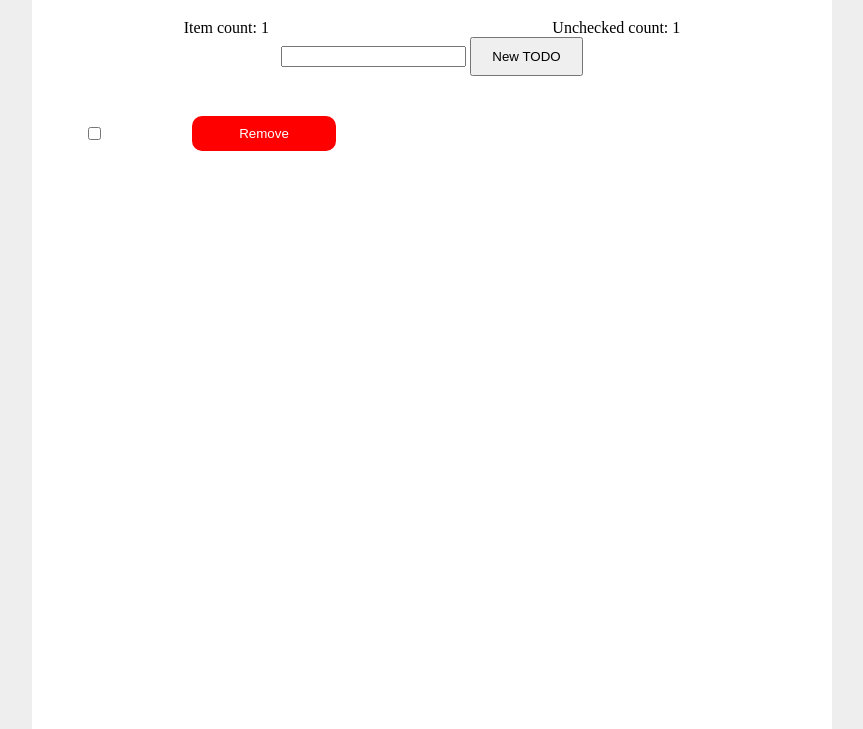
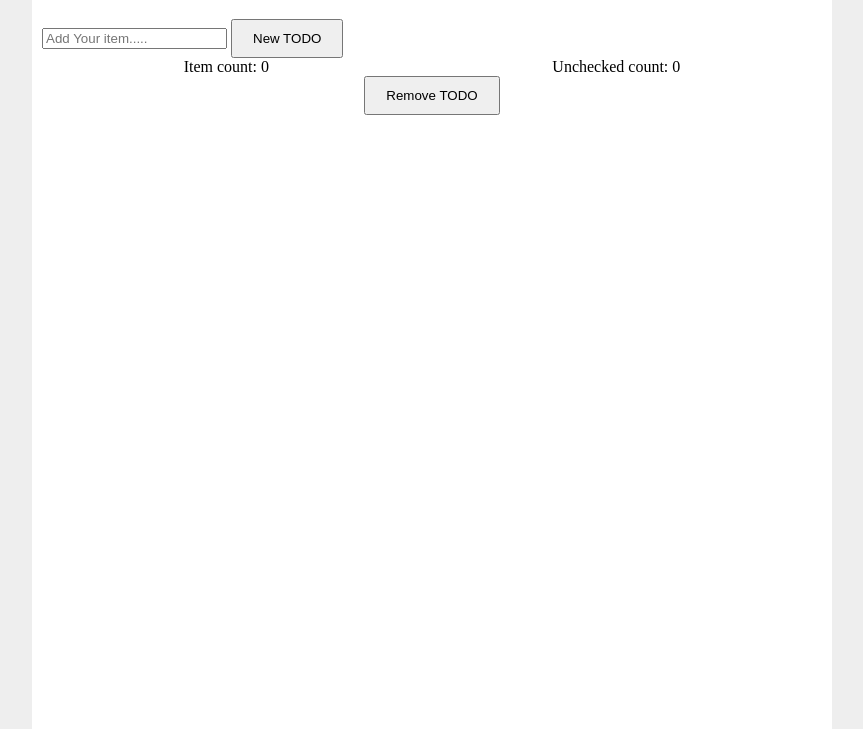
Before and after one commit to hrhm47/fa19-bcs-060-6B-MAD_Lab-, a plain HTML site: page Todo-App/index.html in a window 1280 px wide. Both pictures are taken after a click on the button "New TODO". Shown: the part 71-800 px from the top of the page, without its empty margins (208-1071 px from the left). Drawn offline with Linux system fonts and the light colour scheme.

Commit message:
lab assignment

```diff
--- a/Todo-App/index.html
+++ b/Todo-App/index.html
@@ -8,18 +8,20 @@
 
 <body>
   <div class="container center">
-    <h1 class="center title">My TODO App</h1>
+    <h1 class="center title">My TODO App </br> </h1>
+    <label for="">
+      <input type="text"id="input-item" class="input-item" placeholder="Add Your item..... ">
+
+      <button class="button center" onClick="newTodo()">New TODO</button>
+    </label>
     <div class="flow-right controls">
       <span>Item count: <span id="item-count">0</span></span>
       <span>Unchecked count: <span id="unchecked-count">0</span></span>
     </div>
+    <button class="button center" onClick="removeTodo()">Remove TODO</button>
+    <ul id="todo-list" class="todo-list" style="list-style-type: none;">
 
-    <div class="insert-item">
-      <input type="text" name="text" id="item-text">
-      <button class="button center" onClick="newTodo()">New TODO</button>
-    </div>
-    <ul id="todo-list" class="todo-list"></ul>
-    <ul class="checked-list"></ul>
+    </ul>
   </div>
   <script src="./script.js"></script>
 </body>
--- a/Todo-App/script.js
+++ b/Todo-App/script.js
@@ -5,83 +5,120 @@ const classNames = {
   TODO_DELETE: "todo-delete",
 };
 
-
 const list = document.getElementById("todo-list");
 const itemCountSpan = document.getElementById("item-count");
 const uncheckedCountSpan = document.getElementById("unchecked-count");
+let inputValue=document.getElementById("input-item");
+var count=0;
+var check=0;
+
+function newTodo() {
+  /*Add Logic for creating a new Todo Item. */
+
+  /*Below lines can be used to updated the data on frontend */
+  if (inputValue.value==''){
+
+    alert("Add items");
+    }
+  else{
+    var li=document.createElement('li');
 
 
-function createButton() {
-  var btn_cross = document.createElement("button")
-  btn_cross.innerHTML = "Remove"
+      var inp=document.createElement('input');
+      inp.type='checkbox';
+      inp.name='name';
+      inp.value='item_name';
+      inp.id='checkboxes';
+      inp.addEventListener('click',function(e){
+        // alert(e.target.checked);
+        if(e.target.checked){
+          check++;
+          uncheckedCountSpan.innerHTML =check;
+        }
+        else{
+        check--;
+          uncheckedCountSpan.innerHTML =check;
+        }
+      });
 
-  btn_cross.className = "item-delete-button"
-  btn_cross.onclick = removeTodo
-  return btn_cross
-}
 
-function createTextitem(item_name) {
-  var text = document.createElement("p")
-  text.innerHTML = item_name
-  return text
-}
+      var labl=document.createElement('label');
+      labl.innerText=inputValue.value;
 
-function createCheckbox() {
-  var checkbox = document.createElement('input');
-  checkbox.type = "checkbox";
-  checkbox.name = "name";
-  checkbox.value = "item_name"
-  checkbox.id = "item-checkbox";
-  checkbox.onclick = markAschecked
-  return checkbox
-}
-
-function createListitem(button, checkbox, p) {
-  var li = document.createElement("li");
-  li.appendChild(checkbox);
-  li.appendChild(p);
-  li.appendChild(button);
-  return li
-}
-
-function markAschecked() {
-  var text = ""
-  if (this.checked === true) {
-    text = this.parentNode.childNodes[1].innerHTML
-    this.parentNode.childNodes[1].innerHTML = ""
-    var del = document.createElement("del")
-    del.innerHTML = text
-    this.parentNode.childNodes[1].appendChild(del)
-    uncheckedCountSpan.innerHTML = uncheckedCountSpan.innerHTML * 1 - 1;
-  }
-  else {
-    text = this.parentNode.childNodes[1].childNodes[0].innerHTML;
-    this.parentNode.childNodes[1].childNodes[0].style.display = "none";
+      var btn=document.createElement('button');
+      btn.innerText='delete';
+      // btn.onclick=singleRemove;
+      btn.addEventListener('click',function(e){
+        // const res=e.target.parentNode;
+        // todos.removeChild(res);
+        // // alert(e.target.parentNode.);
+        // // e.target.parentNode.removeChild(e.target.parentNode.childNodes[0]);
+        // // e.target.parentNode.removeChild(e.target.parentNode.childNodes[1]);
+        // e.parentNode.parentNode.removeChild(e.parentNode);
+        // e.target.parentNode.childNodes[2].innerHTML=''  ;
+        // alert(a);
+        // this.removeChild(ab);
+        var text="";
+        // text = this.parentNode.childNodes[1].innerHTML
+        // this.parentNode.childNodes[1].innerHTML = ""
+        // var del = document.createElement("del")
+        // del.innerHTML = text
+        // this.parentNode.childNodes[1].appendChild(del)
+        // uncheckedCountSpan.innerHTML = uncheckedCountSpan.innerHTML * 1 - 1;
+        text = this.parentNode.childNodes[1].childNodes[0].innerHTML
+    this.parentNode.childNodes[1].childNodes[0].style.display = "none"
     this.parentNode.childNodes[1].innerHTML = text
     uncheckedCountSpan.innerHTML = uncheckedCountSpan.innerHTML * 1 + 1;
+      })
+
+      li.appendChild(inp);
+      li.appendChild(labl);
+      li.appendChild(btn);
+      list.appendChild(li);
+      // console.log(li);
+
+      // list.innerHTML +=`<li><input type="checkbox" name="name" value="item_name" id="checkBoxes" onClick="uncheckedCount(this)"><label> ${inputValue.value} </label>
+      // <button id="delete" onClick="removeTodo()">Delete</button></li>`;
+      count++;
+
+      itemCountSpan.innerHTML=count;
+  inputValue.value='';
   }
 }
 
-function newTodo() {
-  // getting text from input
-  var item_name = document.getElementById("item-text").value
-  // creating button
-  var btn = createButton()
-  // creating checkbox
-  var checkbox = createCheckbox()
-  // creating text
-  var p = createTextitem(item_name)
+function uncheckedCount(){
 
-  var li = createListitem(btn, checkbox, p)
-  list.appendChild(li)
-  itemCountSpan.innerHTML = itemCountSpan.innerHTML * 1 + 1
-  uncheckedCountSpan.innerHTML = uncheckedCountSpan.innerHTML * 1 + 1;
-  document.getElementById("item-text").value = "";
 }
 
 
+
+
+
 function removeTodo() {
-  this.parentNode.style.display = "none"
-  itemCountSpan.innerHTML = itemCountSpan.innerHTML * 1 - 1
-  uncheckedCountSpan.innerHTML = uncheckedCountSpan.innerHTML * 1 - 1;
+  /*Add Logic for removing an existing TODO Item */
+  /*Below lines can be used to updated the data on frontend */
+  list.innerHTML = " ";
+  itemCountSpan.innerHTML = "";
+  uncheckedCountSpan.innerHTML = "";
+
+  // this.parentNode.style.display = "none"
+  // count--;
+  // // alert(this.parentNode);
+  // itemCountSpan.innerHTML = itemCountSpan.innerHTML =count;
+  //   uncheckedCountSpan.innerHTML = uncheckedCountSpan.innerHTML =count;
+
+  //   this.document.querySelector('li').remove();
+
 }
+function singleRemove(e) {
+  if (count <=0){
+    count=0;
+  }
+  else{
+
+    itemCountSpan.innerHTML = itemCountSpan.innerHTML =count;
+    uncheckedCountSpan.innerHTML = uncheckedCountSpan.innerHTML =count;
+
+    e.document.querySelector('li').remove();
+  }
+}
--- a/Todo-App/styles.css
+++ b/Todo-App/styles.css
@@ -64,33 +64,3 @@ ul {
 .todo-container:first-of-type {
   border-top: 1px solid #333;
 }
-
-.insert-item{
-  margin: 0 auto;
-}
-
-.todo-list li{
-  display: flex;
-  width: 40%;
-  justify-content: space-around;
-  align-items: center;
-}
-
-#item-checkbox{
-  border-radius: 10%;
-}
-
-.item-delete-button{
-  background-color: red;
-  color: white;
-  border-radius: 10px;
-  height: 35px;
-  border: none;
-  flex: 0.5;
-}
-
-.item-delete-button:hover{
-  background-color: rgba(255, 64, 58, 0.705);
-  transition: .2s;
-  cursor: pointer;
-}
```
Also changed, not shown: 1 other file.
